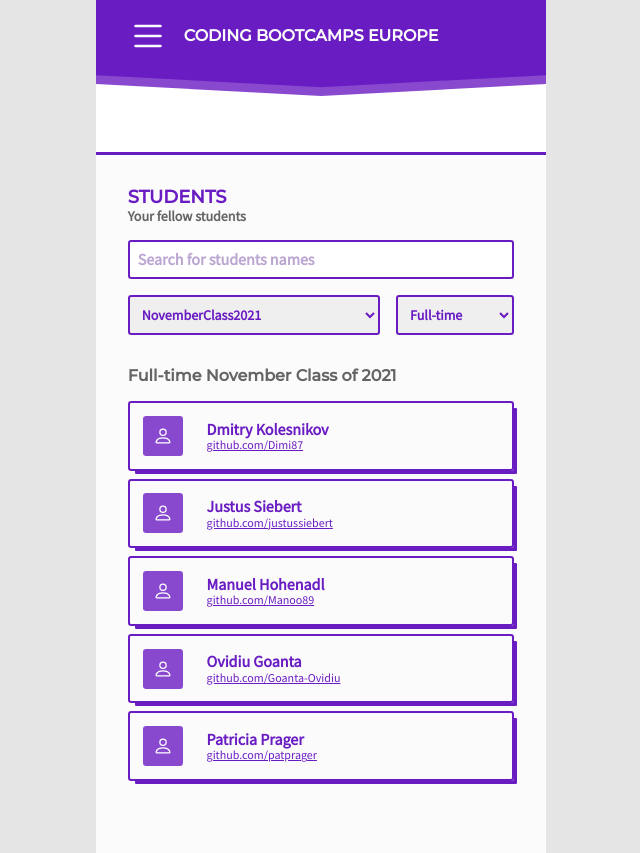
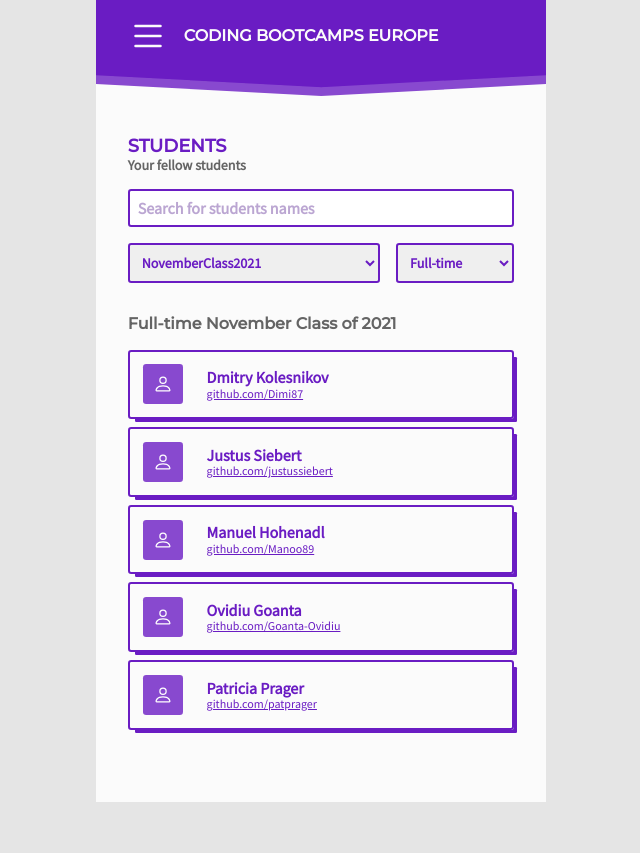
Before and after one commit to KaiWelu/coding-katas, a plain HTML site: page student-hub/index.html in a window 1280 px wide. Shown: the whole page, without its empty margins (319-959 px from the left). After the commit the page ends 802 px from the top, so only its background shows below. Drawn offline with nearby package versions, Linux system fonts and the light colour scheme.

Commit message:
fix: solves the positiioning issues of the header arrow

```diff
--- a/student-hub/index.html
+++ b/student-hub/index.html
@@ -24,14 +24,16 @@
                 </svg>
                 <p>CODING BOOTCAMPS EUROPE</p>
             </header>
-            <div class="header-bottom">
-                <svg height="5rem" width="100%" viewBox="0 0 100 100" preserveAspectRatio="none" class="svg-arrow">
+
+        </div>
+
+        <main>
+            <div class="arrow-wrapper">
+                <svg height=" 5rem" width="100%" viewBox="0 0 100 100" preserveAspectRatio="none" class="svg-arrow">
                     <polygon points="0,0 0,5 50,20 100,5 100,0" id="main-arrow"></polygon>
                     <polygon points="50,19 0,4 0,15 50,30 100,15 100,4" id="second-arrow"></polygon>
                 </svg>
             </div>
-        </div>
-        <main>
             <article class="card-wrapper" id="students">
                 <div>
                     <h1>STUDENTS</h1>
--- a/student-hub/style.css
+++ b/student-hub/style.css
@@ -23,6 +23,7 @@ body {
 main {
   background-color: var(--card-color);
   padding: 1rem;
+  position: relative;
 }
 
 p {
@@ -47,6 +48,7 @@ header {
   display: flex;
   justify-content: start;
   align-items: center;
+  position: relative;
   padding: 1rem 2rem 1rem 2rem;
   gap: 1rem;
 }
@@ -69,8 +71,15 @@ header svg {
   width: 2.5rem;
 }
 
+.arrow-wrapper {
+  margin: 0;
+  position: absolute;
+  min-width: 100%;
+  top: 0;
+  left: 0;
+}
 .svg-arrow {
-  background-color: white;
+  background-color: transparent;
 }
 
 #main-arrow {
@@ -91,6 +100,7 @@ article {
   display: grid;
   grid-template-columns: 1fr 1fr 1fr;
   margin: 1rem 1rem 2rem 1rem;
+  padding-top: 2rem;
   gap: 1rem;
 }
 
```
